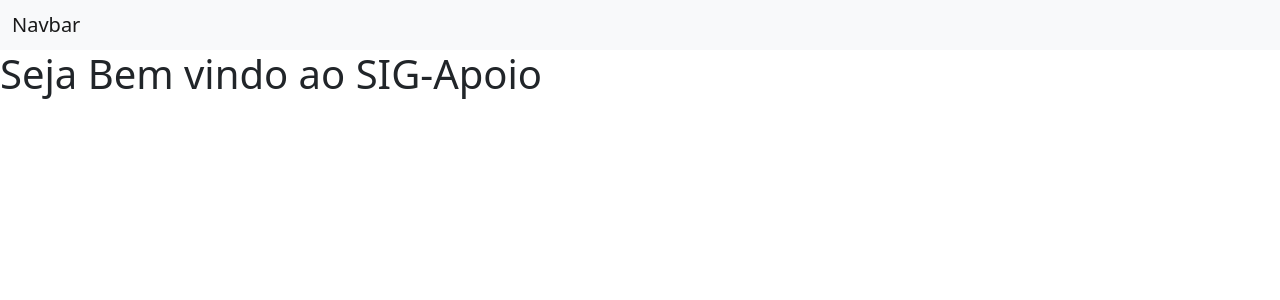
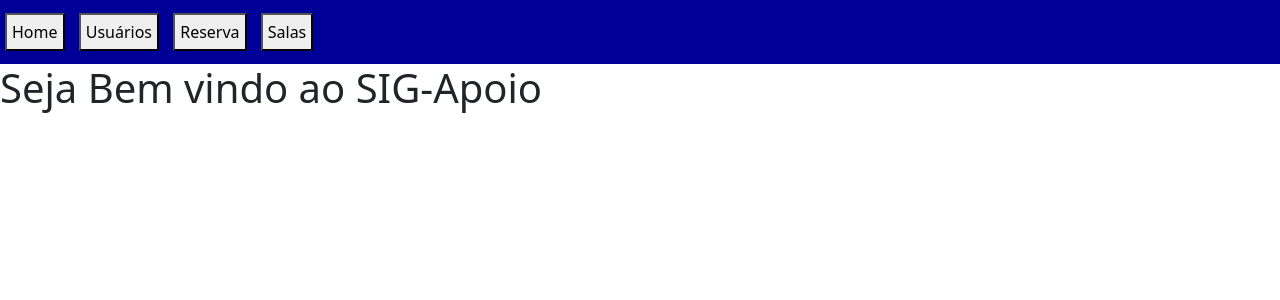
Before and after one commit to tgo-mas/SIGApoio, a Django app: page / in a window 1280 px wide. Shown: the top 300 px of the page. Run offline with Django 5.2, Linux system fonts and the light colour scheme.

Commit message:
Criação da tela home (html)

```diff
--- a/proj_SIGApoio/app_SIGApoio/templates/usuarios/home.html
+++ b/proj_SIGApoio/app_SIGApoio/templates/usuarios/home.html
@@ -1,5 +1,17 @@
 <!doctype html>
 <html lang="en">
+  <style>
+    .botaonavbar {
+      color: black;
+      margin: 5px;
+      padding: 5px;
+    }
+    </style>
+
+
+
+
+
   <head>
     <meta charset="utf-8">
     <meta name="viewport" content="width=device-width, initial-scale=1">
@@ -10,9 +22,14 @@
     <title>SIG-Apoio</title>
   </head>
   <body>
-    <nav class="navbar navbar-light bg-light">
-      <div class="container-fluid">
-        <span class="navbar-brand mb-0 h1">Navbar</span>
+    <nav style="background-color: rgb(0, 0, 153)"  class="navbar navbar-light bg-light,">
+      <div class="">
+        <button class="botaonavbar">Home</button>
+          <button class="botaonavbar">Usuários</button>
+          <button class="botaonavbar">Reserva</button>
+          <button class="botaonavbar">Salas</button>
+        </span>
+
       </div>
     </nav>
     <h1>Seja Bem vindo ao SIG-Apoio</h1>
```
